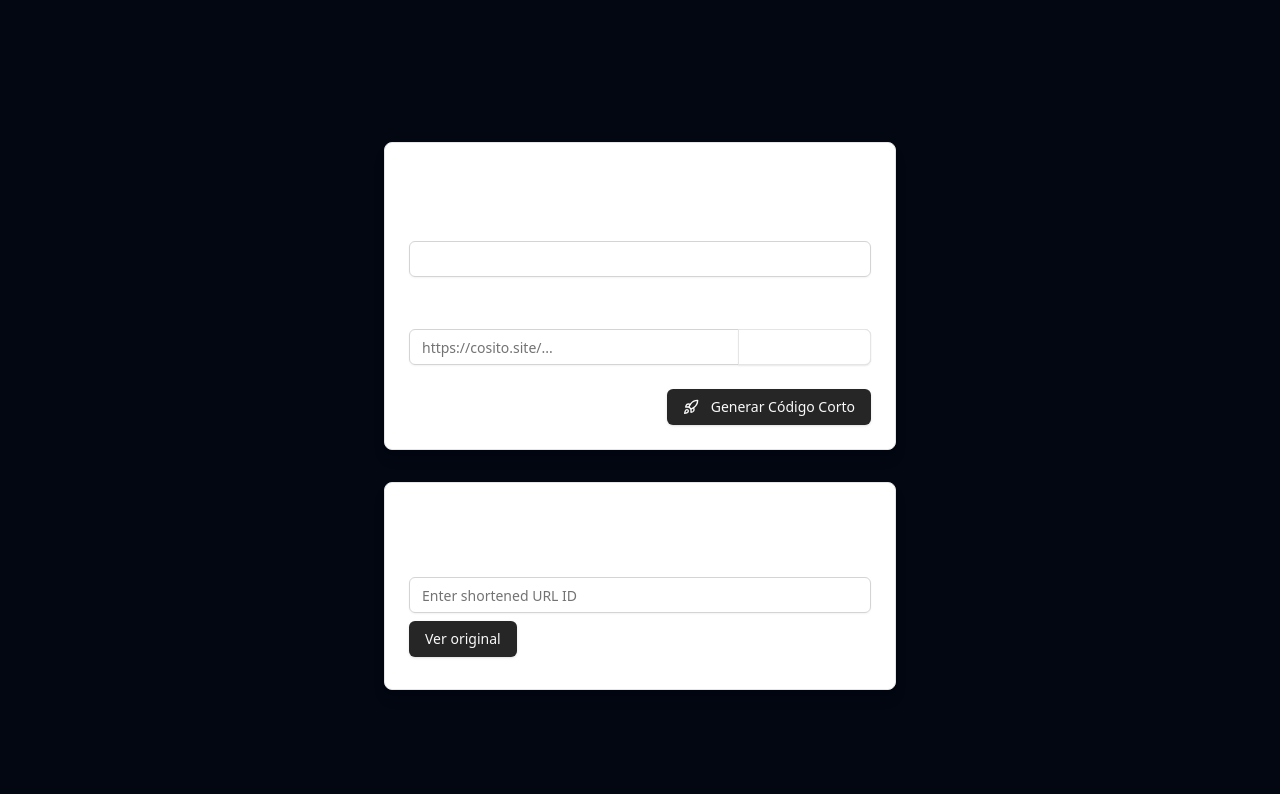
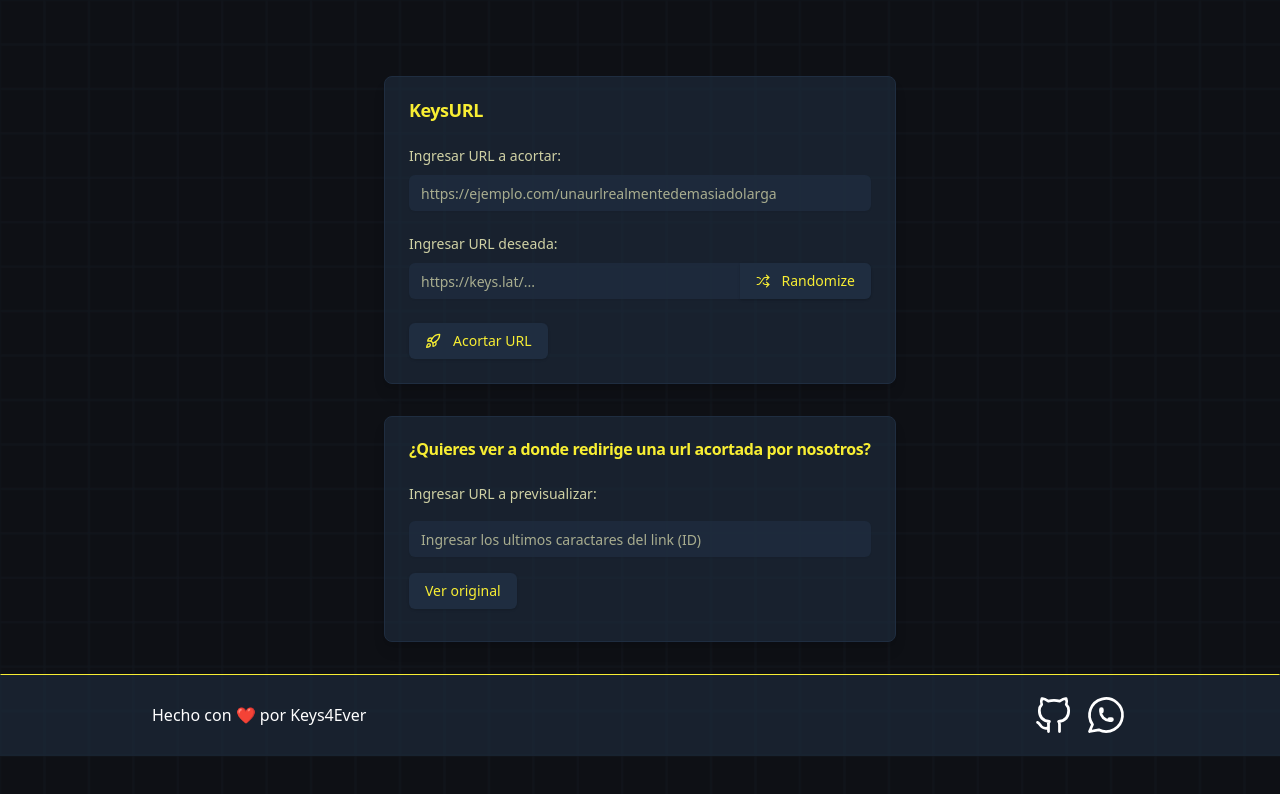
Before and after one commit to Keys4Ever/URLShortener, a website with bundled scripts: page public/index.html in a window 1280 px wide. Built offline with nearby package versions, Linux system fonts and the light colour scheme.

Commit message:
Design done. All final changes done.

```diff
--- a/app.js
+++ b/app.js
@@ -79,7 +79,7 @@ app.post('/shortUrl', async (req, res) => {
     });
 
     if (response.rowsAffected > 0) {
-      res.status(201).json({ id, shortenedUrl: `https://cositoshort.vercel.app/${id}` });
+      res.status(201).json({ id, shortenedUrl: `https://keys.lat/${id}` });
     } else {
       res.status(500).json({ error: "No se pudo crear la URL acortada." });
     }
@@ -112,6 +112,5 @@ app.get("/api/original-url/:shortenedUrl", async (req, res) => {
     res.status(error.status || 500).json({ error: error.message });
   }
 });
-
 // Export the Express app for Vercel
 export default app;
--- a/public/index.html
+++ b/public/index.html
@@ -6,25 +6,30 @@
   <meta name="viewport" content="width=device-width, initial-scale=1.0">
   <link href="/output.css" rel="stylesheet">
   <title>URL Shortener</title>
+  <style>
+    body{
+      background-image: url("background.svg");
+    }
+  </style>
 </head>
-<body class="bg-gray-950 text-white flex flex-col justify-center items-center min-h-screen space-y-8">
-  <div id="overlay" style="display: none;"" class="fixed inset-0 bg-black bg-opacity-50 backdrop-blur-sm z-40"></div>
-  <div id="radix-:r5:" class="z-10 grid w-full max-w-lg gap-4 border border-neutral-200 bg-white p-6 shadow-lg duration-200 dark:border-neutral-800 dark:bg-neutral-900 sm:rounded-lg" style="pointer-events: auto;">
+<body class="bg-[#0E1015] text-[#fdfdc2] flex flex-col justify-center items-center min-h-screen space-y-8">
+  <div id="overlay" style="display: none;"" class="fixed inset-0 bg-[#1f2d4099] bg-opacity-50 backdrop-blur-sm z-40"></div>
+  <div class="z-10 grid w-full max-w-lg gap-4 border p-6 shadow-lg duration-200 border-[#1f2d40] bg-[#1f2d4099] sm:rounded-lg" style="pointer-events: auto;">
     <div class="flex flex-col space-y-1.5 text-center sm:text-left mb-2">
-      <h2 class="text-lg font-semibold leading-none tracking-tight opacity-60">Acortar una URL</h2>
+      <h2 class="text-lg font-semibold leading-none text-[#f8ee33] tracking-tight">KeysURL</h2>
     </div>
 
     <form method="post" action="/shortUrl" class="space-y-6">
       <div class="space-y-5">
         <div class="space-y-2">
-          <label class="text-sm font-medium leading-none peer-disabled:cursor-not-allowed peer-disabled:opacity-70" for="originalUrl">Ingresar URL a acortar:</label>
-          <input class="flex h-9 w-full rounded-md border border-neutral-300 bg-transparent px-3 py-1 text-sm shadow-sm transition-colors file:border-0 file:bg-transparent file:text-sm file:font-medium placeholder:text-neutral-500 focus-visible:outline-none focus-visible:ring-1 focus-visible:ring-neutral-400 disabled:cursor-not-allowed disabled:opacity-50 dark:border-neutral-800 dark:placeholder:text-neutral-400 dark:focus-visible:ring-neutral-700" type="text" id="originalUrl" name="originalUrl" required />
+          <label class="text-sm font-medium leading-none peer-disabled:cursor-not-allowed opacity-80" for="originalUrl">Ingresar URL a acortar:</label>
+          <input class="flex h-9 w-full rounded-md bg-[#1f2d40b9] px-3 py-1 text-sm shadow-sm transition-colors placeholder:text-[#fdfdc29f] focus-visible:outline-none focus-visible:ring-1" type="text" id="originalUrl" placeholder="https://ejemplo.com/unaurlrealmentedemasiadolarga" name="originalUrl" required />
         </div>
         <div class="space-y-2">
-          <label class="text-sm font-medium leading-none peer-disabled:cursor-not-allowed peer-disabled:opacity-70" for="wantedUrl">Ingresar URL deseada:</label>
+          <label class="text-sm font-medium leading-none peer-disabled:cursor-not-allowed opacity-80" for="wantedUrl">Ingresar URL deseada:</label>
           <div class="relative flex items-center">
-            <input class="flex h-9 w-full rounded-md border border-neutral-300 bg-transparent px-3 py-1 text-sm shadow-sm transition-colors file:border-0 file:bg-transparent file:text-sm file:font-medium placeholder:text-neutral-500 focus-visible:outline-none focus-visible:ring-1 focus-visible:ring-neutral-400 disabled:cursor-not-allowed disabled:opacity-50 dark:border-neutral-800 dark:placeholder:text-neutral-400 dark:focus-visible:ring-neutral-700" type="text" id="wantedUrl" name="wantedUrl" placeholder="https://cosito.site/..." />
-            <button type="button" class="inline-flex items-center space-x-3 justify-center whitespace-nowrap text-sm font-medium transition-colors focus-visible:outline-none focus-visible:ring-1 disabled:pointer-events-none disabled:opacity-50 dark:focus-visible:ring-neutral-700 focus-visible:ring-neutral-500 border border-neutral-200 bg-white shadow-sm hover:bg-neutral-100 hover:text-neutral-900 dark:border-neutral-800 dark:bg-neutral-900 dark:hover:bg-neutral-800 dark:hover:text-neutral-50 dark:hover:border-neutral-700/50 h-9 px-4 py-2 absolute right-0 rounded-none rounded-br-md rounded-tr-md" id="randomize">
+            <input class="flex h-9 w-full rounded-md bg-[#1f2d40b9] px-3 py-1 text-sm shadow-sm transition-colors placeholder:text-[#fdfdc29f] focus-visible:outline-none focus-visible:ring-1" type="text" id="wantedUrl" name="wantedUrl" placeholder="https://keys.lat/..." />
+            <button type="button" class="inline-flex items-center space-x-3 justify-center whitespace-nowrap text-sm font-medium text-[#f8ee33] focus-visible:outline-none bg-[#1f2d40] shadow hover:scale-105 transition-all h-9 px-4 py-2 absolute right-0 rounded-none rounded-br-md rounded-tr-md" id="randomize">
               <svg xmlns="http://www.w3.org/2000/svg" width="14" height="14" viewBox="0 0 24 24" fill="none" stroke="currentColor" stroke-width="2" stroke-linecap="round" stroke-linejoin="round" class="lucide lucide-shuffle">
                 <path d="M2 18h1.4c1.3 0 2.5-.6 3.3-1.7l6.1-8.6c.7-1.1 2-1.7 3.3-1.7H22"></path>
                 <path d="m18 2 4 4-4 4"></path>
@@ -38,15 +43,15 @@
         </div>
       </div>
 
-      <div class="flex flex-col-reverse sm:flex-row sm:justify-end sm:space-x-2">
-        <button class="inline-flex items-center space-x-3 justify-center whitespace-nowrap rounded-md text-sm font-medium transition-colors focus-visible:outline-none focus-visible:ring-1 disabled:pointer-events-none disabled:opacity-50 dark:focus-visible:ring-neutral-700 focus-visible:ring-neutral-500 bg-neutral-800 text-neutral-50 shadow hover:bg-neutral-800/90 dark:bg-neutral-800 dark:text-neutral-100 dark:hover:bg-neutral-700/50 h-9 px-4 py-2" type="submit">
-          <svg xmlns="http://www.w3.org/2000/svg" width="16" height="16" viewBox="0 0 24 24" fill="none" stroke="currentColor" stroke-width="2" stroke-linecap="round" stroke-linejoin="round" class="lucide lucide-rocket">
+      <div class="flex sm:space-x-2">
+        <button class="inline-flex items-center space-x-3 justify-center whitespace-nowrap rounded-md text-sm font-medium text-[#f8ee33] focus-visible:outline-none bg-[#1f2d40] shadow hover:scale-105 transition-all h-9 px-4 py-2" type="submit">
+          <svg xmlns="http://www.w3.org/2000/svg" width="16" height="16" viewBox="0 0 24 24" fill="none" stroke="#f8ee33" stroke-width="2" stroke-linecap="round" stroke-linejoin="round" class="lucide lucide-rocket">
             <path d="M4.5 16.5c-1.5 1.26-2 5-2 5s3.74-.5 5-2c.71-.84.7-2.13-.09-2.91a2.18 2.18 0 0 0-2.91-.09z"></path>
             <path d="m12 15-3-3a22 22 0 0 1 2-3.95A12.88 12.88 0 0 1 22 2c0 2.72-.78 7.5-6 11a22.35 22.35 0 0 1-4 2z"></path>
             <path d="M9 12H4s.55-3.03 2-4c1.62-1.08 5 0 5 0"></path>
             <path d="M12 15v5s3.03-.55 4-2c1.08-1.62 0-5 0-5"></path>
           </svg>
-          <span>Generar Código Corto</span>
+          <span>Acortar URL</span>
         </button>
       </div>
     </form>
@@ -54,21 +59,21 @@
 
 
     <!--Another dialog for look the url-->
-    <div class="relative w-full max-w-lg gap-4 border border-neutral-200 bg-white p-6 shadow-lg dark:border-neutral-800 dark:bg-neutral-900 sm:rounded-lg">
-      <div class="flex flex-col space-y-1.5 text-center sm:text-left mb-2">
-        <h2 class="text-base font-semibold leading-none text-wrap  tracking-tight opacity-60 mb-4">¿Quieres ver a donde redirige una url acortada por nosotros?</h2>
-        <div class="space-y-2">
-          <label class="text-sm font-medium leading-none peer-disabled:cursor-not-allowed peer-disabled:opacity-70" for="wantedUrl">Ingresar URL a previsualizar:</label>
-          <input type="text" id="shortenedUrl" placeholder="Enter shortened URL ID" class="flex h-9 w-full rounded-md border border-neutral-300 bg-transparent px-3 py-1 text-sm shadow-sm transition-colors placeholder:text-neutral-500 focus-visible:outline-none focus-visible:ring-1 focus-visible:ring-neutral-400 disabled:cursor-not-allowed disabled:opacity-50 dark:border-neutral-800 dark:placeholder:text-neutral-400 dark:focus-visible:ring-neutral-700" />
-          <button id="fetchUrl" class="inline-flex items-center mt-2 space-x-3 justify-center whitespace-nowrap rounded-md text-sm font-medium transition-colors focus-visible:outline-none focus-visible:ring-1 disabled:pointer-events-none disabled:opacity-50 dark:focus-visible:ring-neutral-700 focus-visible:ring-neutral-500 bg-neutral-800 text-neutral-50 shadow hover:bg-neutral-800/90 dark:bg-neutral-800 dark:text-neutral-100 dark:hover:bg-neutral-700/50 h-9 px-4 py-2">
+    <div class="relative w-full max-w-lg gap-4 border p-6 shadow-lg border-[#1f2d40] bg-[#1f2d4099] sm:rounded-lg">
+      <div class="flex flex-col space-y-2 text-center sm:text-left mb-2">
+        <h2 class="text-base font-semibold leading-none text-wrap text-[#f8ee33] tracking-tight mb-4">¿Quieres ver a donde redirige una url acortada por nosotros?</h2>
+        <div class="space-y-4">
+          <label class="text-sm font-medium leading-none peer-disabled:cursor-not-allowed opacity-80" for="wantedUrl">Ingresar URL a previsualizar:</label>
+          <input type="text" id="shortenedUrl" placeholder="Ingresar los ultimos caractares del link (ID)" class="flex h-9 w-full rounded-md bg-[#1f2d40b9] px-3 text-sm shadow-sm transition-colors placeholder:text-[#fdfdc29f] focus-visible:outline-none focus-visible:ring-1" />
+          <button id="fetchUrl" class="inline-flex items-center space-x-3 justify-center whitespace-nowrap rounded-md text-sm font-medium text-[#f8ee33] focus-visible:outline-none bg-[#1f2d40] shadow hover:scale-105 transition-all h-9 px-4 py-2">
             Ver original
           </button>
         </div>
       </div>
     </div>
 
-    <div id="popup" style="display: none;" class="absolute z-50 max-w-lg w-full border border-neutral-200 bg-white p-6 shadow-lg dark:border-neutral-800 dark:bg-neutral-900">
-      <button id="closePopup" class="absolute top-2 right-2 text-gray-500 dark:text-gray-400 hover:text-gray-700 dark:hover:text-gray-300">
+    <div id="popup" style="display: none;" class="absolute z-50 max-w-lg w-full border p-6 shadow-lg border-[#1f2d40] bg-[#1f2d40fd]">
+      <button id="closePopup" class="absolute top-2 right-2 text-[#f8ee33]">
         <svg xmlns="http://www.w3.org/2000/svg" width="24" height="24" viewBox="0 0 24 24" fill="none" stroke="currentColor" stroke-width="2" stroke-linecap="round" stroke-linejoin="round" class="lucide lucide-x">
           <path d="M18 6 6 18"></path>
           <path d="M6 6l12 12"></path>
@@ -76,6 +81,27 @@
       </button>
       <div id="popupContent"></div>
     </div>
+    <footer class="bg-[#1f2d4099] text-white border-[1px] border-solid border-x-transparent border-b-transparent border-t-[#f8ee33] w-full">
+      <div class="flex items-center justify-center h-[80px] max-w-[1000px] w-full m-auto p-3">
+        <span>Hecho con ❤️ por Keys4Ever</span>
+        <div class="flex flex-row flex-nowrap gap-2 items-center ml-auto">
+          <a href="https://github.com/Keys4Ever/" aria-label="Revisa mi github">
+            <svg width="44" height="44" viewBox="0 0 24 24" stroke-width="1.5" stroke="#ffffff" fill="none" stroke-linecap="round" stroke-linejoin="round">
+              <path stroke="none" d="M0 0h24v24H0z" fill="none"/>
+              <path d="M9 19c-4.3 1.4 -4.3 -2.5 -6 -3m12 5v-3.5c0 -1 .1 -1.4 -.5 -2c2.8 -.3 5.5 -1.4 5.5 -6a4.6 4.6 0 0 0 -1.3 -3.2a4.2 4.2 0 0 0 -.1 -3.2s-1.1 -.3 -3.5 1.3a12.3 12.3 0 0 0 -6.2 0c-2.4 -1.6 -3.5 -1.3 -3.5 -1.3a4.2 4.2 0 0 0 -.1 3.2a4.6 4.6 0 0 0 -1.3 3.2c0 4.6 2.7 5.7 5.5 6c-.6 .6 -.6 1.2 -.5 2v3.5" />
+            </svg>
+          </a>
+          <a href="https://wa.me/5491137018186" aria-label="Contactame a través de Whatsapp">
+            <svg width="44" height="44" viewBox="0 0 24 24" stroke-width="1.5" stroke="#ffffff" fill="none" stroke-linecap="round" stroke-linejoin="round">
+              <path stroke="none" d="M0 0h24v24H0z" fill="none"/>
+              <path d="M3 21l1.65 -3.8a9 9 0 1 1 3.4 2.9l-5.05 .9" />
+              <path d="M9 10a.5 .5 0 0 0 1 0v-1a.5 .5 0 0 0 -1 0v1a5 5 0 0 0 5 5h1a.5 .5 0 0 0 0 -1h-1a.5 .5 0 0 0 0 1" />
+            </svg>
+          </a>
+        </div>
+      </div>
+    </footer>
+
 
   <script src="index.js" type="module" defer></script>
 </body>
--- a/public/index.js
+++ b/public/index.js
@@ -17,7 +17,7 @@ async function getUrl() {
 
 
   try {
-    const response = await fetch(`https://cositoshort.vercel.app/api/original-url/${shortenedUrl}`);
+    const response = await fetch(`https://keys.lat/api/original-url/${shortenedUrl}`);
       if (!response.ok) {
         console.log(response);
       togglePopup(`URL No encontrada...`);
```
Also changed, not shown: public/background.svg (added), public/output.css.
